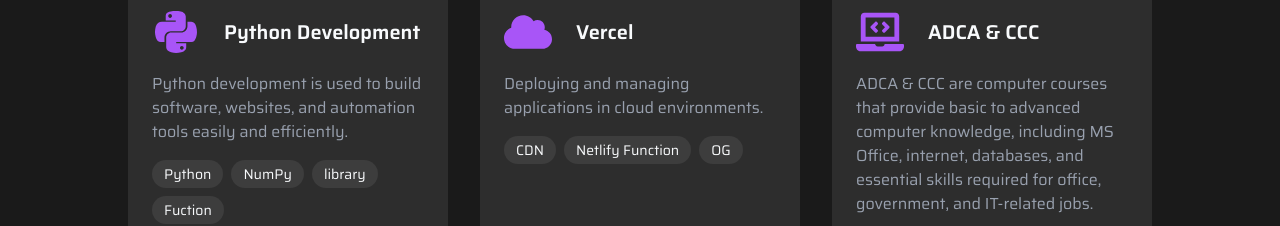
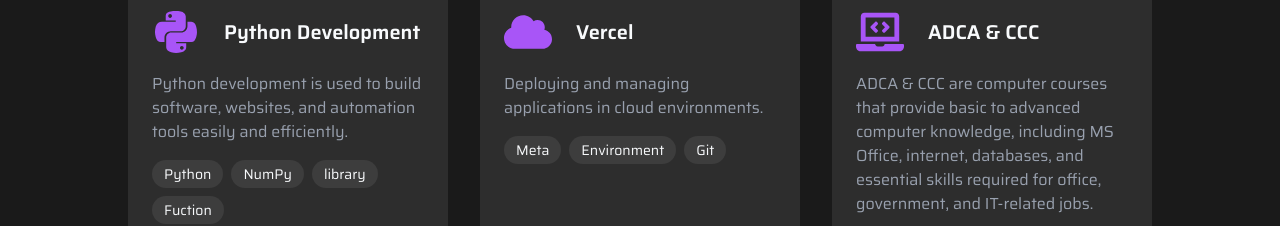
Before and after one commit to anaskhan08274-alt/Portfolio, a React (Vite) app: page / in a window 1280 px wide. Shown: the part 2440-2666 px from the top of the page. Built offline with nearby package versions, Linux system fonts and the light colour scheme.

Commit message:
Portfolio

```diff
--- a/src/assets/assets.js
+++ b/src/assets/assets.js
@@ -66,7 +66,7 @@
     title: 'Vercel',
     icon: FaCloud,
     description: 'Deploying and managing applications in cloud environments.',
-    tags: ['CDN', 'Netlify Function', 'OG']
+    tags: ['Meta', 'Environment', 'Git']
   },
   {
     title: 'ADCA & CCC',
@@ -114,8 +114,8 @@
     image: projectImg4,
     tech: ["Next.js", "Tailwind CSS", "Framer Motion", "Markdown"],
     icons: [FaReact, FaCloud],
-    demo: "#",
-    code: "#",
+    demo: "https://portfolio-six-kohl-1oh1tbusum.vercel.app/",
+    code: "https://github.com/anaskhan08274-alt/Portfolio",
   },
   {
     id: 5,
```
